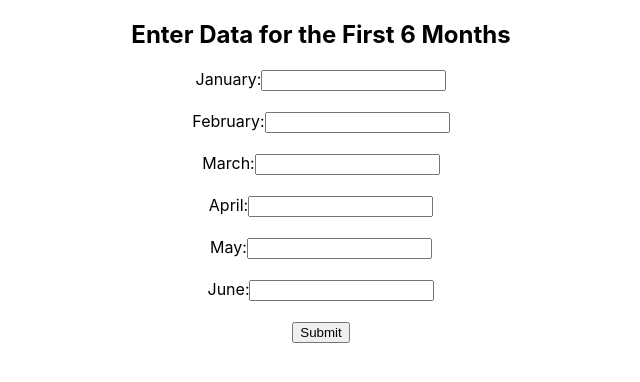
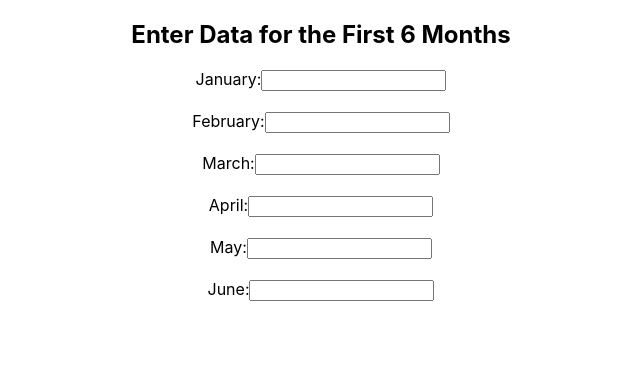
Before and after one commit to Vivek-bhatt05/counter, a React (Create React App) app in the folder my-app/: page / in a window 1280 px wide. Shown: the top 382 px of the page, without its empty margins (319-959 px from the left). Built offline with nearby package versions, Linux system fonts and the light colour scheme; no server answers.

Commit message:
modified the chart on change event

```diff
--- a/my-app/src/App.js
+++ b/my-app/src/App.js
@@ -47,6 +47,16 @@ function App() {
       ...prevData,
       [name]: value
     }));
+    const updatedData = Object.entries({
+      ...data,
+      [name]: value
+    }).map(([name, value]) => ({
+      name,
+      value: parseInt(value, 10) || 0
+    }));
+
+    setSubmittedData(updatedData);
+    socket.emit('updateData', updatedData);
   };
 
   useEffect(() => {
@@ -59,35 +69,36 @@ function App() {
     };
   }, []);
 
-  const handleSubmit = (event) => {
-    event.preventDefault();
-    console.log(data);
+  // const handleSubmit = (event) => {
+  //   event.preventDefault();
+  //   console.log(data);
 
-    if(data.january===""||data.february===""||data.march===""||data.april===""||data.may===""||data.june===""){
-      alert("Fill the values")
-      return
-    }
-    else{
-    const sampleData = Object.entries(data).map(([name, value]) => ({
-      name,
-      value: parseInt(value, 10) || 0
-    }));
+  //   if(data.january===""||data.february===""||data.march===""||data.april===""||data.may===""||data.june===""){
+  //     alert("Fill the values")
+  //     return
+  //   }
+  //   else{
+  //   const sampleData = Object.entries(data).map(([name, value]) => ({
+  //     name,
+  //     value: parseInt(value, 10) || 0
+  //   }));
 
-    setSubmittedData(sampleData);
-    socket.emit('updateData', sampleData);
+  //   setSubmittedData(sampleData);
+  //   socket.emit('updateData', sampleData);
 
-    setData({
-      january: '',
-      february: '',
-      march: '',
-      april: '',
-      may: '',
-      june: ''
-    })
-   }
-  };
+  //   setData({
+  //     january: '',
+  //     february: '',
+  //     march: '',
+  //     april: '',
+  //     may: '',
+  //     june: ''
+  //   })
+  //  }
+  // };
 
-  console.log(submittedData);
+  console.log(data)
+  console.log(submittedData)
 
 
   return (
@@ -96,7 +107,7 @@ function App() {
 
      <div>
       <h2>Enter Data for the First 6 Months</h2>
-      <form onSubmit={handleSubmit}>
+      <form>
         <label htmlFor="january">January:</label>
         <input
           type="text"
@@ -150,8 +161,6 @@ function App() {
           value={data.june}
           onChange={handleChange}
         /><br /><br />
-
-        <button type="submit">Submit</button>
       </form>
     </div>
 
```
